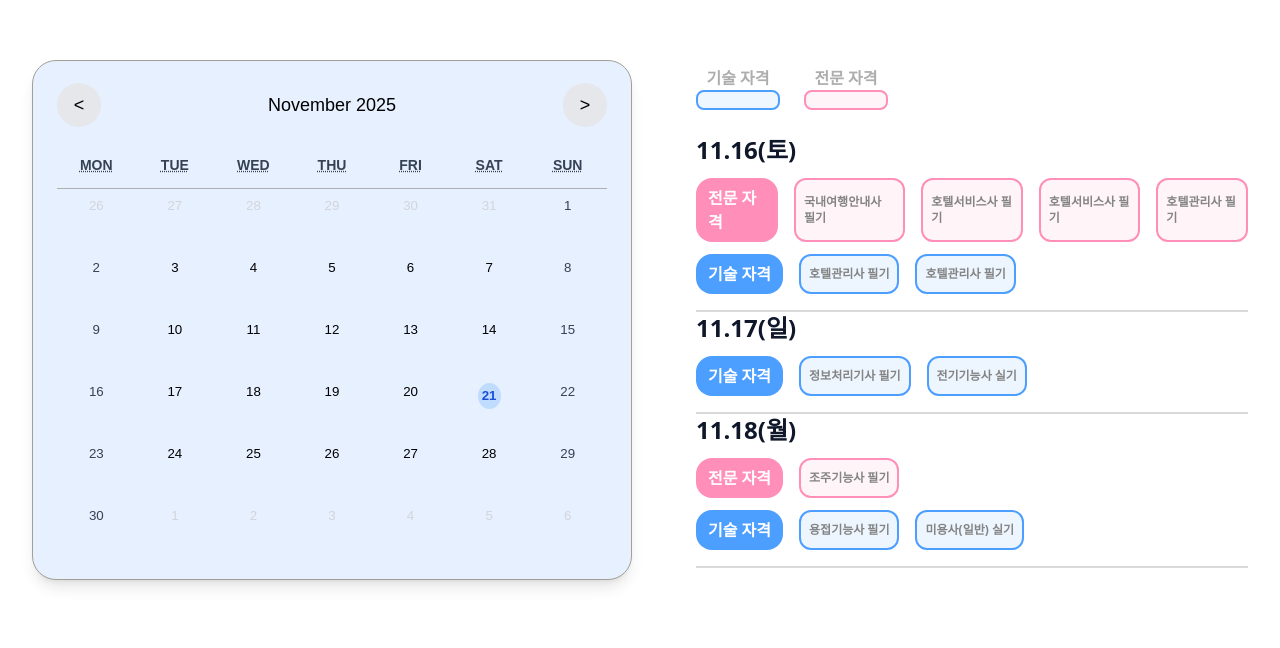
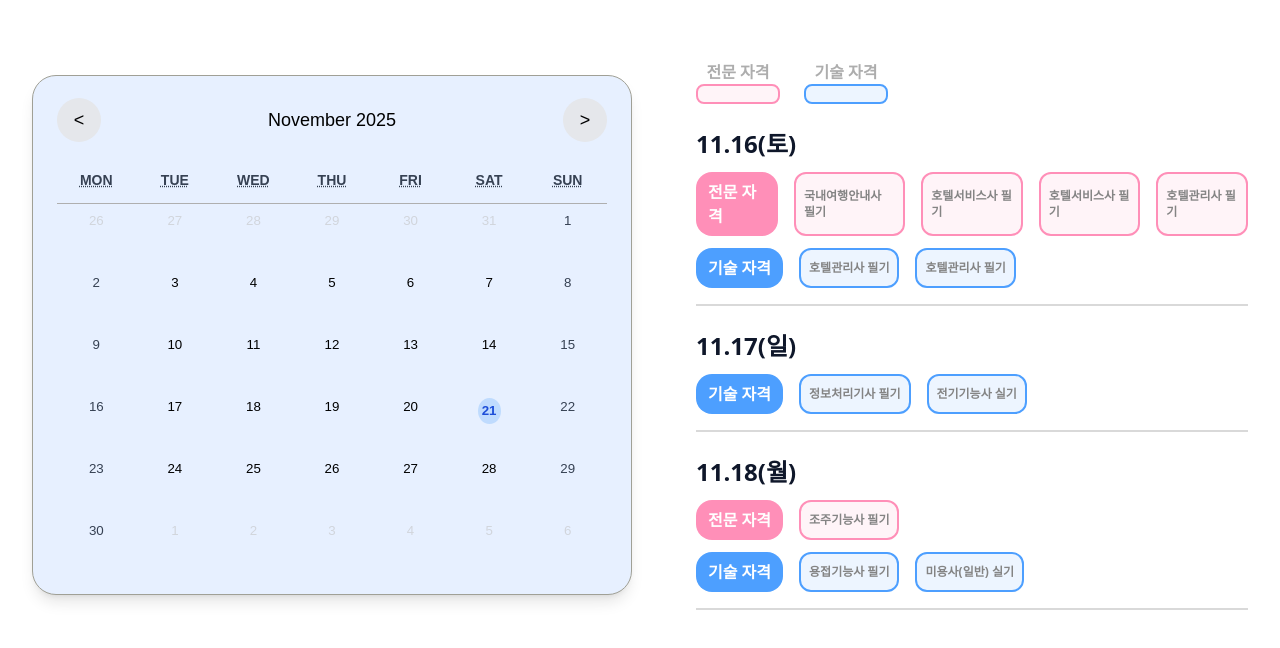
Before and after one commit to jjong0923/certistage_front, a React (Vite) app: page / in a window 1280 px wide. Shown: the part 132-780 px from the top of the page. Built offline with nearby package versions, Linux system fonts and the light colour scheme.

Commit message:
refactor : mainpage cerification title

```diff
--- /dev/null
+++ b/src/components/CertificationTitle.tsx
@@ -0,0 +1,28 @@
+// type label = "pro" | "tech";
+
+interface CertificationTitleProps {
+  type: "pro" | "tech";
+}
+
+function CertificationTitle({ type }: CertificationTitleProps) {
+  const labels = {
+    pro: "전문 자격",
+    tech: "기술 자격",
+  };
+  const styles = {
+    pro: "border-[#FF8FB8] bg-[rgba(255,143,184,0.1)]",
+    tech: "border-[#4D9FFF] bg-[rgba(77,159,255,0.1)]",
+  };
+  return (
+    <div className="flex flex-col">
+      <p className="text-xm text-center font-semibold text-[#adadad]">
+        {labels[type]}
+      </p>
+      <div
+        className={`${styles[type]} h-[20px] w-[84px] rounded-lg border-2`}
+      ></div>
+    </div>
+  );
+}
+
+export default CertificationTitle;
--- a/src/pages/MainPage.tsx
+++ b/src/pages/MainPage.tsx
@@ -1,5 +1,6 @@
 import Calendar from "../components/Calendar";
 import CertificationCard from "../components/CertificationCard";
+import CertificationTitle from "../components/CertificationTitle";
 
 interface ExamItem {
   category: "pro" | "tech";
@@ -77,22 +78,12 @@ function MainPage() {
   return (
     <div className="mt-40 flex items-center justify-center">
       <Calendar />
-      <div className="flex flex-col gap-6 p-8">
+      <div className="max-w[584px] flex flex-col gap-6 p-8">
         <div className="flex gap-6">
-          <div className="flex flex-col">
-            <p className="text-xm text-center font-semibold text-[#adadad]">
-              기술 자격
-            </p>
-            <div className="h-[20px] w-[84px] rounded-lg border-2 border-[#4D9FFF] bg-[#EEF6FF]"></div>
-          </div>
-          <div className="flex flex-col">
-            <p className="text-xm text-center font-semibold text-[#adadad]">
-              전문 자격
-            </p>
-            <div className="h-[20px] w-[84px] rounded-lg border-2 border-[#FF8FB8] bg-[#FFF4F8]"></div>
-          </div>
+          <CertificationTitle type="pro" />
+          <CertificationTitle type="tech" />
         </div>
-        <div className="min-h-[440px]">
+        <div className="flex min-h-[420px] flex-col gap-6">
           {mockExams.map((item) => (
             <CertificationCard data={item} />
           ))}
```
